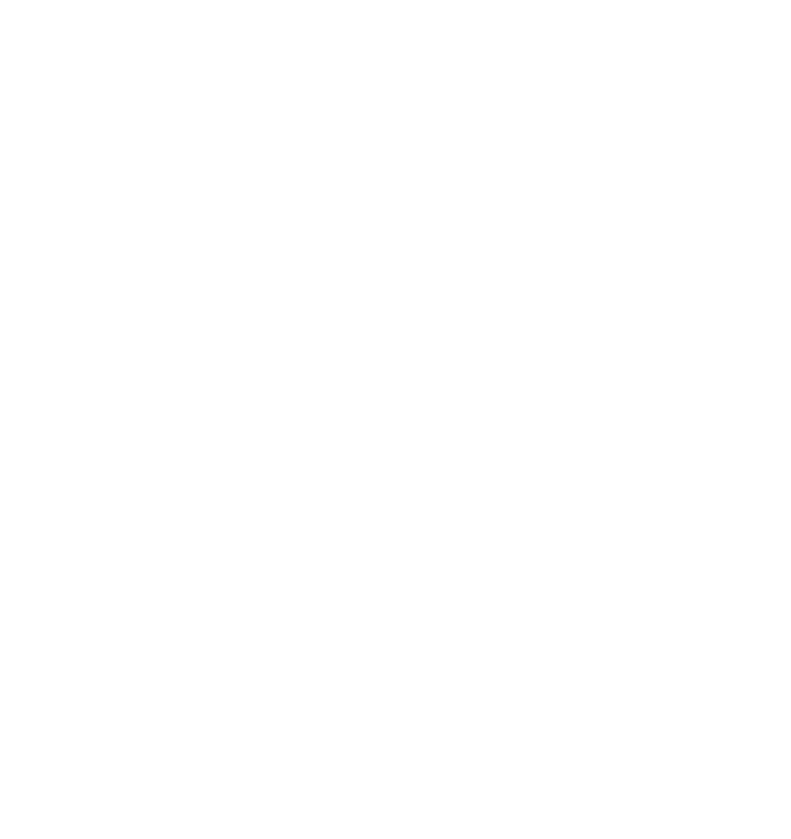
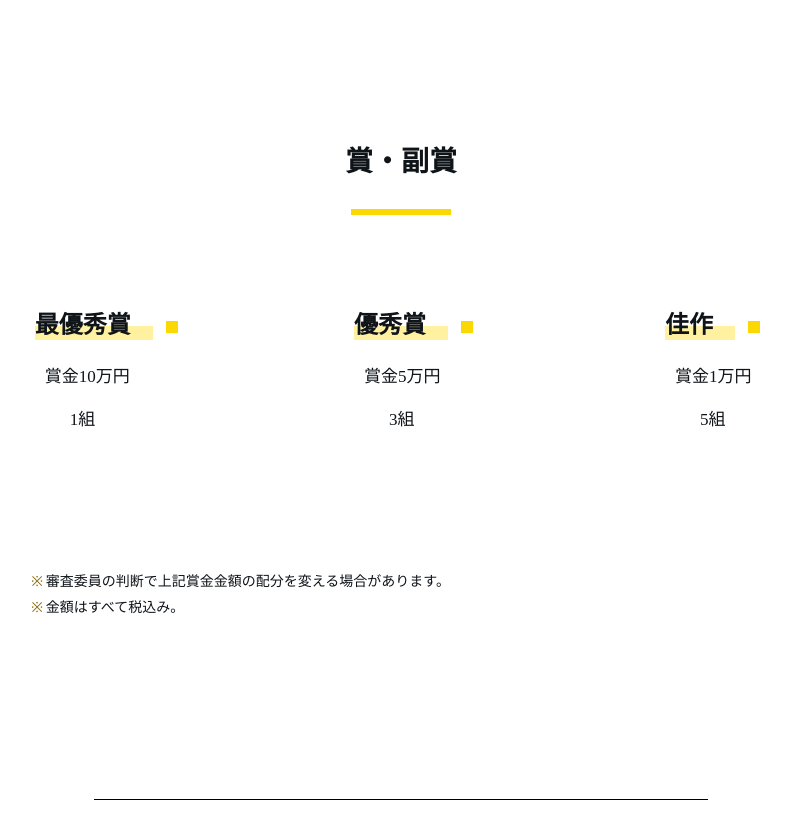
Before and after one commit to HornCake/GLsite, a Nuxt app: page / in a window 1280 px wide. Shown: the part 4140-4979 px from the top of the page, without its empty margins (239-1030 px from the left). Before the commit the page ends 4279 px from the top, so only its background shows below. Built offline with nearby package versions, Linux system fonts and the light colour scheme.

Commit message:
[add] Add prizes

```diff
--- /dev/null
+++ b/components/OPrizes.vue
@@ -0,0 +1,52 @@
+<template>
+  <section>
+    <h2>賞・副賞</h2>
+    <section>
+      <div class="prizes">
+        <div v-for="prize in prizes" :key="prize.name" class="prize">
+          <div>
+            <h3>{{ prize.name }}</h3>
+            <p>賞金{{ prize.money }}万円</p>
+            <p class="limit">{{ prize.limit }}組</p>
+          </div>
+        </div>
+      </div>
+      <p class="note">審査委員の判断で上記賞金金額の配分を変える場合があります。</p>
+      <p class="note">金額はすべて税込み。</p>
+    </section>
+  </section>
+</template>
+
+<script setup lang="ts">
+  const prizes = [
+    { name: "最優秀賞", money: "10", limit: 1 },
+    { name: "優秀賞", money: "5", limit: 3 },
+    { name: "佳作", money: "1", limit: 5 },
+  ];
+</script>
+
+<style scoped lang="scss">
+  .prizes {
+    display: flex;
+    flex-wrap: wrap;
+    justify-content: space-around;
+    width: 120%;
+    margin-left: -10%;
+    margin-bottom: 60px;
+  }
+  .prize {
+    display: grid;
+    grid-template: ". content ." / 1fr auto 1fr;
+    width: 160px;
+    margin-bottom: 60px;
+    > div {
+      grid-area: content;
+      > h3 {
+        margin-top: 0;
+      }
+      > .limit {
+        margin-left: 35px;
+      }
+    }
+  }
+</style>
--- a/pages/index.vue
+++ b/pages/index.vue
@@ -4,6 +4,7 @@
     <ORequirements />
     <OSubmissions />
     <OAboutJudge />
+    <OPrizes />
   </article>
 </template>
 
```
